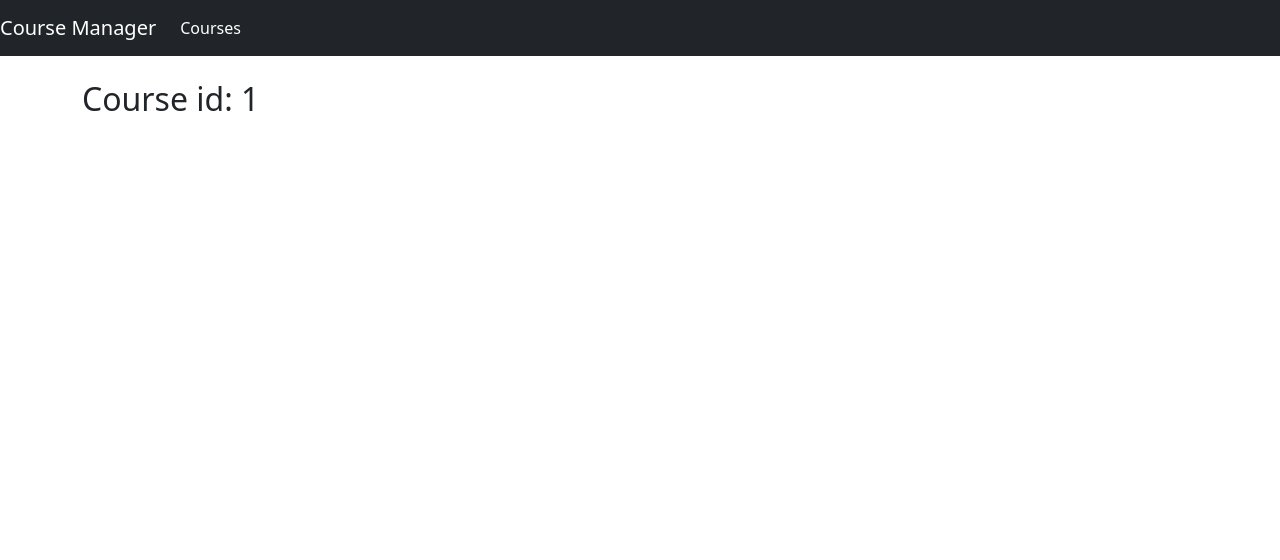
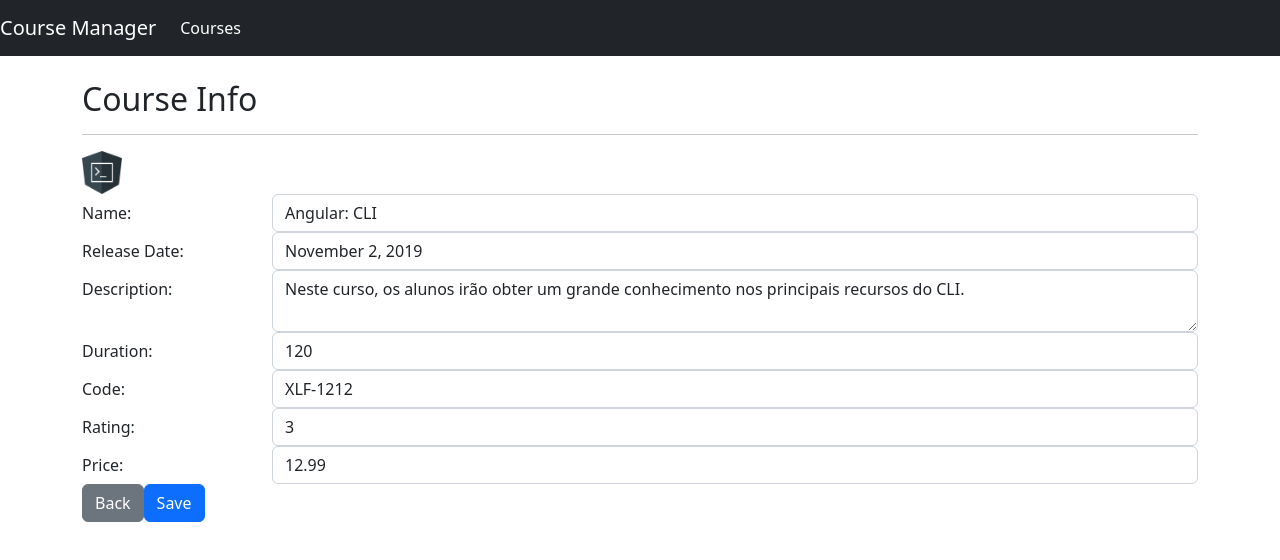
Before and after one commit to cristhiandevgo/course-manager, an Angular app: page /courses/info/1 in a window 1280 px wide. Shown: the top 560 px of the page. Built offline with nearby package versions, Linux system fonts and the light colour scheme.

Commit message:
Add: Course Info

```diff
--- a/src/app/courses/course-info.component.html
+++ b/src/app/courses/course-info.component.html
@@ -1 +1,91 @@
-<h2>Course id: {{courseId}}</h2>
+<h2>Course Info</h2>
+
+<hr>
+
+<form #courseForm="ngForm">
+
+	<img [src]="course.imageUrl" width="40px" alt="">
+
+	<div class="form-group row">
+		<label class="col-sm-2 col-form-label">Name:</label>
+		<div class="col-sm-10">
+			<input required class="form-control" [(ngModel)]="course.name" name="name" #courseName="ngModel" [ngClass]="{'is-invalid': courseName.invalid}">
+
+			<div class="invalid-feedback">
+				<span>Course Name is required</span>
+			</div>
+		</div>
+	</div>
+
+	<div class="form-group row">
+		<label class="col-sm-2 col-form-label">Release Date:</label>
+		<div class="col-sm-10">
+			<input required class="form-control" type="text" [(ngModel)]="course.releaseDate" name="releaseDate" #courseReleaseDate="ngModel" [ngClass]="{'is-invalid': courseReleaseDate.invalid}">
+
+			<div class="invalid-feedback">
+				<span>Course Release Date is required</span>
+			</div>
+		</div>
+	</div>
+
+	<div class="form-group row">
+		<label class="col-sm-2 col-form-label">Description:</label>
+		<div class="col-sm-10">
+			<textarea required class="form-control" type="text" [(ngModel)]="course.description" name="description" #courseDescription="ngModel" [ngClass]="{'is-invalid': courseDescription.invalid}"></textarea>
+
+			<div class="invalid-feedback">
+				<span>Course Description is required</span>
+			</div>
+		</div>
+	</div>
+
+	<div class="form-group row">
+		<label class="col-sm-2 col-form-label">Duration:</label>
+		<div class="col-sm-10">
+			<input required class="form-control" type="number" [(ngModel)]="course.duration" name="duration" #courseDuration="ngModel" [ngClass]="{'is-invalid': courseDuration.invalid}">
+
+			<div class="invalid-feedback">
+				<span>Course Duration is required</span>
+			</div>
+		</div>
+	</div>
+
+	<div class="form-group row">
+		<label class="col-sm-2 col-form-label">Code:</label>
+		<div class="col-sm-10">
+			<input required class="form-control" type="text" [(ngModel)]="course.code" name="code" #courseCode="ngModel" [ngClass]="{'is-invalid': courseCode.invalid}">
+
+			<div class="invalid-feedback">
+				<span>Course Code is required</span>
+			</div>
+		</div>
+	</div>
+
+	<div class="form-group row">
+		<label class="col-sm-2 col-form-label">Rating:</label>
+		<div class="col-sm-10">
+			<input required class="form-control" type="number" [(ngModel)]="course.rating" name="rating" #courseRating="ngModel" [ngClass]="{'is-invalid': courseRating.invalid}" max="5" min="0">
+
+			<div class="invalid-feedback">
+				<span>Course Rating is required</span>
+			</div>
+		</div>
+	</div>
+
+	<div class="form-group row">
+		<label class="col-sm-2 col-form-label">Price:</label>
+		<div class="col-sm-10">
+			<input required class="form-control" type="text" [(ngModel)]="course.price" name="price" #coursePrice="ngModel" [ngClass]="{'is-invalid': coursePrice.invalid}">
+
+			<div class="invalid-feedback">
+				<span>Course Price is required</span>
+			</div>
+		</div>
+	</div>
+
+
+	<button [routerLink]="['/courses']" class="btn btn-secondary">Back</button>
+	<button [disabled]="courseForm.invalid" (click)="save()" class="btn btn-primary mr-2">Save</button>
+
+
+</form>
--- a/src/app/courses/course-info.component.ts
+++ b/src/app/courses/course-info.component.ts
@@ -1,15 +1,21 @@
 import { Component, OnInit } from "@angular/core";
 import { ActivatedRoute } from "@angular/router";
+import { Course } from "./course";
+import { CourseService } from "./course.service";
 
 @Component({
 	templateUrl: "./course-info.component.html"
 })
 export class CourseInfoComponent implements OnInit{
-	courseId: number;
+	course: Course = new Course();
 
-	constructor(private activatedRoute: ActivatedRoute) {}
+	constructor(private activatedRoute: ActivatedRoute, private courseService: CourseService) {}
 
 	ngOnInit(): void {
-		this.courseId = Number(this.activatedRoute.snapshot.paramMap.get("id"));
+		this.course = this.courseService.retrieveById(Number(this.activatedRoute.snapshot.paramMap.get("id")));
+	}
+
+	save(): void{
+		this.courseService.save(this.course);
 	}
 }
--- a/src/app/courses/course-list.component.ts
+++ b/src/app/courses/course-list.component.ts
@@ -1,6 +1,6 @@
 import { Component, OnInit } from "@angular/core";
 import { Course } from "./course";
-import { CourseService } from "./star/course.service";
+import { CourseService } from "./course.service";
 
 @Component({
 	templateUrl: "./course-list.component.html" // Recomendado
@@ -10,7 +10,7 @@
 
 	filteredCourses: Course[] = [];
 	_courses: Course[] = [];
-	_filterBy: string;
+	_filterBy: string = "";
 
 	constructor(private courseService: CourseService) {
 
--- a/src/app/courses/star/course.service.ts
+++ b/src/app/courses/course.service.ts
@@ -1,5 +1,5 @@
 import { Injectable } from "@angular/core";
-import { Course } from "../course";
+import { Course } from "./course";
 
 @Injectable({
 	providedIn: "root"
@@ -8,6 +8,17 @@
 	retrieveAll(): Course []{
 		return COURSES;
 	}
+
+	retrieveById(id: number): Course{
+		return COURSES.find((courseIterator: Course) => courseIterator.id === id) as Course;
+	}
+
+    save(course: Course): void{
+        if(course.id){
+            const index = COURSES.findIndex((courseIterator: Course) => courseIterator.id === course.id);
+            COURSES[index] = course;
+        }
+    }
 }
 
 var COURSES: Course[] = [
```
